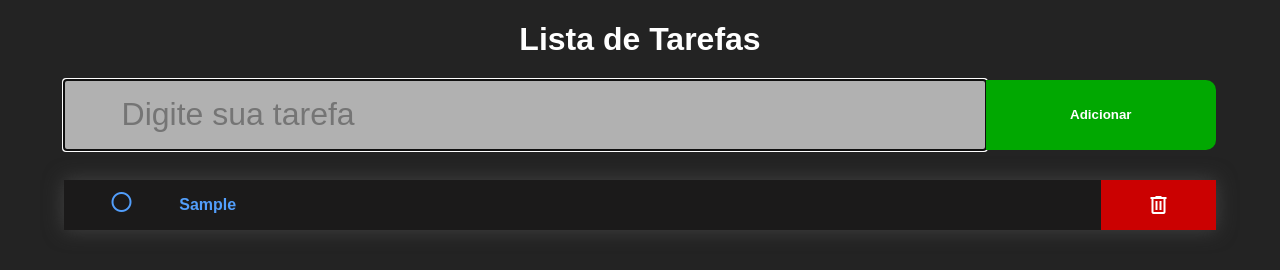
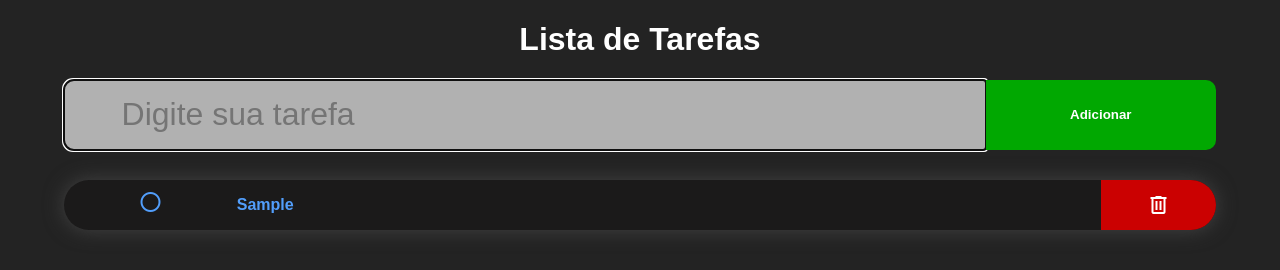
Before and after one commit to ambleandro/Lista-de-tarefas, a plain HTML site: page index.html in a window 1280 px wide. Both pictures are taken after typing "Sample" into the empty fields and a click on the button "Adicionar". Drawn offline with nearby package versions, Linux system fonts and the light colour scheme.

Commit message:
add border radius on itens and input

```diff
--- a/css/estilo.css
+++ b/css/estilo.css
@@ -30,6 +30,8 @@ input {
   padding-left: 5%;
   background: rgb(177, 177, 177);
   border: none;
+  border-top-left-radius: 10px;
+  border-bottom-left-radius: 10px;
 }
 
 button.add {
@@ -64,6 +66,8 @@ main {
   box-shadow: 0 0 20px #434343;
   margin-bottom: 2%;
   cursor: pointer;
+  border-radius: 25px;
+  overflow: hidden;
 }
 
 .item.clicado {
@@ -76,7 +80,7 @@ main {
 }
 
 .item-icone {
-  flex: 10%;
+  flex: 15%;
   /* border: 1px solid orangered; */
   text-align: center;
   font-size: 1.5rem;
@@ -84,7 +88,7 @@ main {
 }
 
 .item-nome {
-  flex: 80%;
+  flex: 75%;
   /* border: 1px solid deeppink; */
   font-size: 16px;
   font-weight: bold;
```
